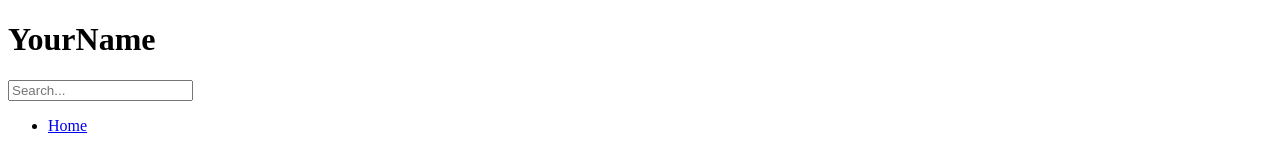
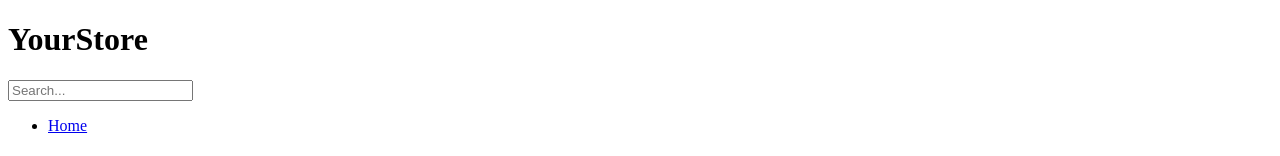
Before and after one commit to nexnic/YourStore, a React (Vite) app: page / in a window 1280 px wide. Shown: the top 156 px of the page. Built offline with nearby package versions, Linux system fonts and the light colour scheme.

Commit message:
adding pageConfig to nav

```diff
--- a/src/script/pages/Navigation.tsx
+++ b/src/script/pages/Navigation.tsx
@@ -4,12 +4,15 @@
 import Input from '../Components/Input'
 
 
-export default function Navigation() {
+export default function Navigation({pageConfig}) {
+
+    const {pageName} = pageConfig
+    console.log(pageName)
     return(
         <div className="navBar">
                 <div className="navBar__top">
                     <div>
-                        <h1>YourName</h1>
+                        <h1>{pageName}</h1>
                     </div>
                     <div>
                         <Input Class={'navbar__search'} Type={'text'} PlaceHolder={'Search...'}/>
```
